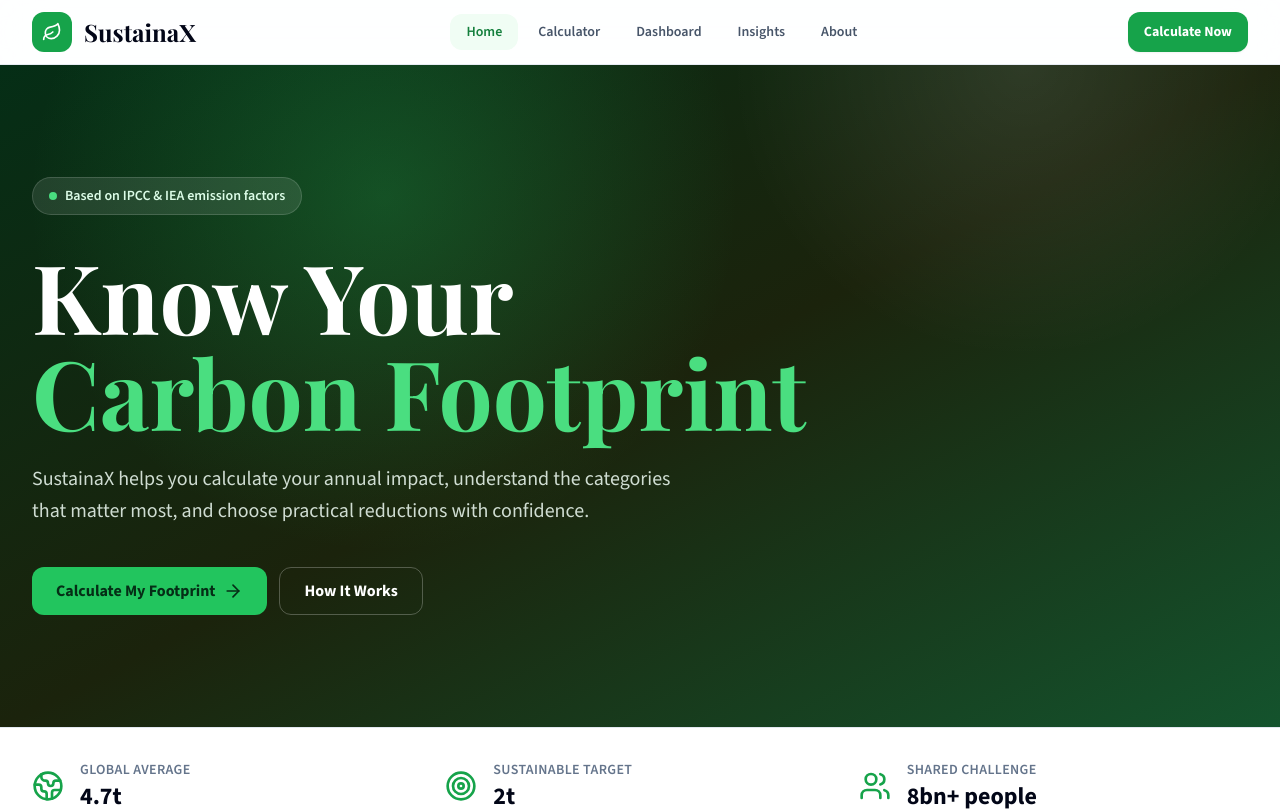
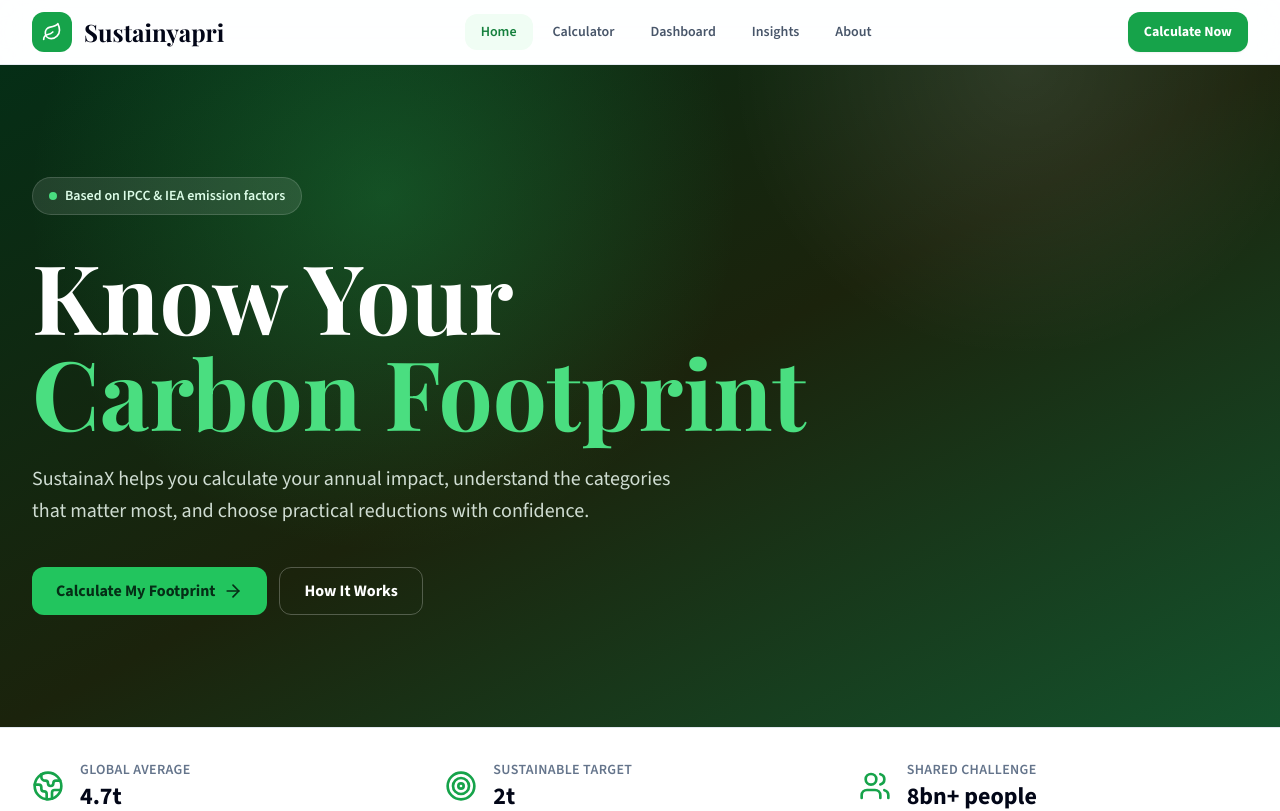
Before and after one commit to IshitaSem/carbon-footprint-awareness, a Next.js app: page / in a window 1280 px wide. Shown: the top 811 px of the page. Built offline with nearby package versions, Linux system fonts and the light colour scheme.

Commit message:
Rename brand from 'SustainaX' to 'Sustainyapri'

```diff
--- a/components/layout/Navbar.tsx
+++ b/components/layout/Navbar.tsx
@@ -39,7 +39,7 @@ export function Navbar() {
             <Leaf className="h-5 w-5" aria-hidden />
           </span>
           <span className="font-display text-2xl font-bold text-carbon-950">
-            SustainaX
+            Sustainyapri
           </span>
         </Link>
 
```
